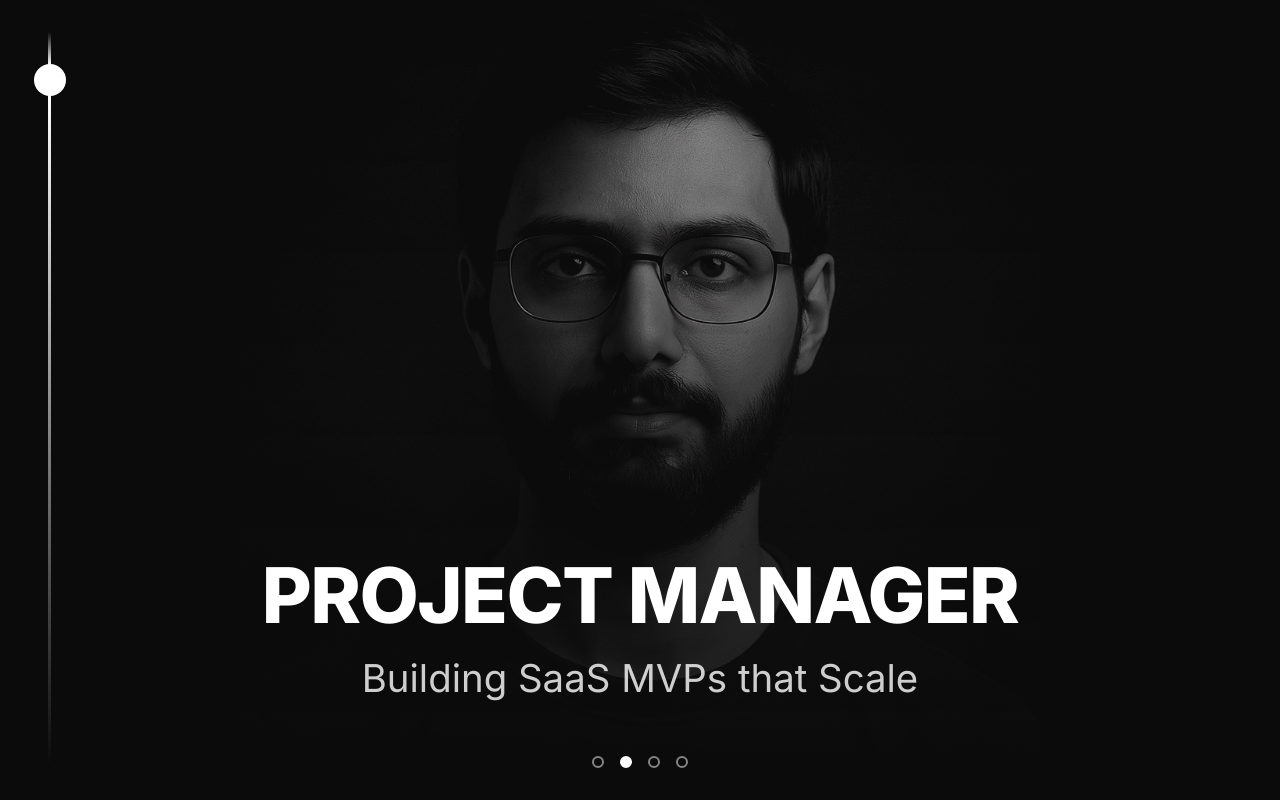
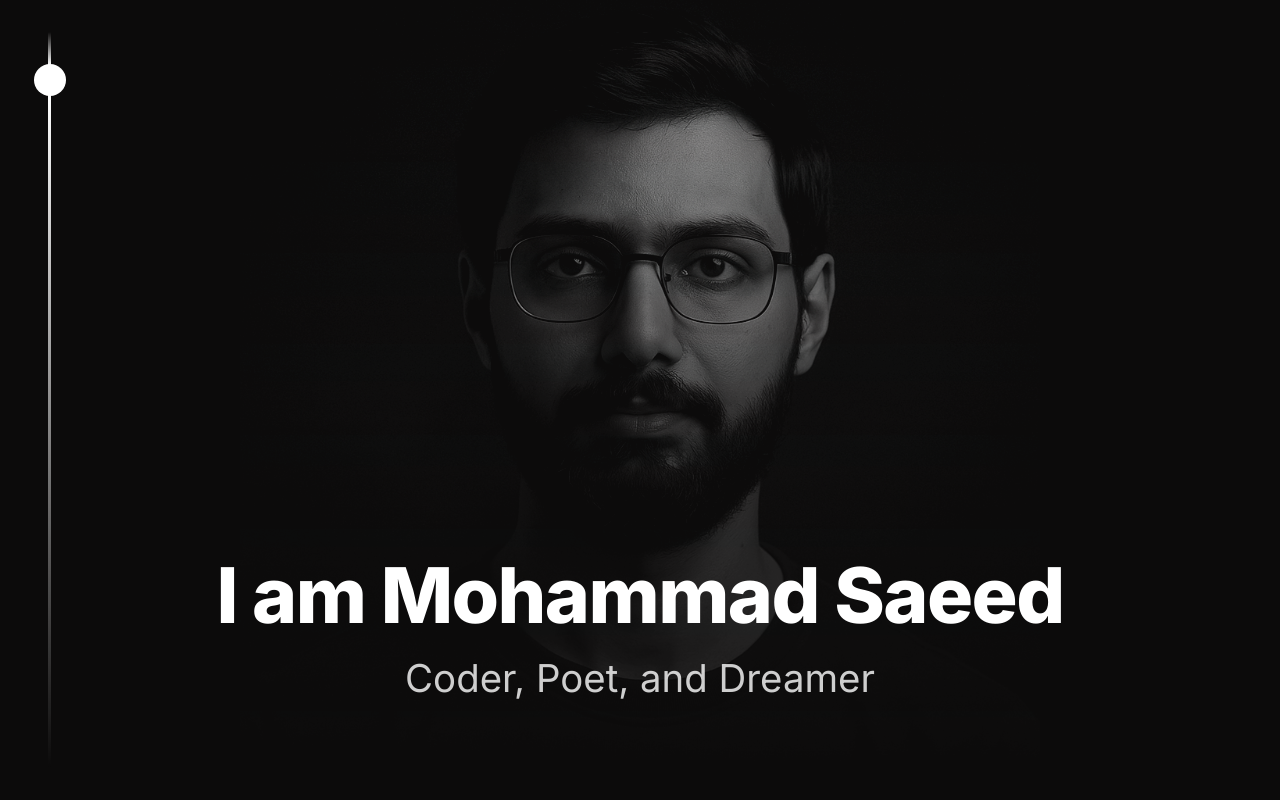
Before and after one commit to msaeedsaeedi/imsaeedsaeedi, an Angular app: page / in a window 1280 px wide. Built offline with nearby package versions, Linux system fonts and the light colour scheme.

Commit message:
feat: Intro separated

```diff
--- a/src/app/app.component.html
+++ b/src/app/app.component.html
@@ -2,12 +2,23 @@
 <div class="background-image"></div>
 <main #container>
   <!-- Introduction -->
-  <section class="intro-section">
+   <section class="intro-section">
     <app-slide-showcase
       [items]="introSlides"
       slideType="center"
+      [showIndicators]="false"
+      [titleStyles]="{ textTransform: 'normal' }"
+    />
+  </section>
+
+  <!-- Roles -->
+  <section class="roles-section">
+    <app-slide-showcase
+      [items]="roleSlides"
+      slideType="normal"
       [animationDuration]="5000"
       [autoplay]="true"
+      leadingText="I AM"
       [showIndicators]="true"
     />
   </section>
--- a/src/app/app.component.ts
+++ b/src/app/app.component.ts
@@ -20,29 +20,34 @@
       title: 'I am Mohammad Saeed',
       subtitle: 'Coder, Poet, and Dreamer',
     },
+  ];
+
+  readonly roleSlides: SlideItem[] = [
     {
       title: 'Project Manager',
-      subtitle: 'Building SaaS MVPs that Scale',
+      description: 'Building SaaS MVPs that Scale',
     },
     {
       title: 'Software Engineer',
-      subtitle: 'Crafting Digital Solutions',
+      description: 'Crafting Digital Solutions',
     },
     {
       title: 'Product Owner',
-      subtitle: 'Turning Ideas into Reality',
+      description: 'Turning Ideas into Reality',
     },
   ];
 
   readonly projectsData: SlideItem[] = [
     {
       title: 'Uniflowco',
-      description: 'An enterprise-level real-time timetable system for universities to streamline tasks. It helps students and faculty stay updated and organized with regular, timely updates, and assists faculty in managing their classes.',
+      description:
+        'An enterprise-level real-time timetable system for universities to streamline tasks. It helps students and faculty stay updated and organized with regular, timely updates, and assists faculty in managing their classes.',
     },
     {
       title: 'Taskana',
-      description: 'A task management SaaS application designed to help teams and individuals organize, prioritize, and track their tasks efficiently. It offers features like task assignment, deadlines, progress tracking, and collaboration tools to enhance productivity.',
-    }
+      description:
+        'A task management SaaS application designed to help teams and individuals organize, prioritize, and track their tasks efficiently. It offers features like task assignment, deadlines, progress tracking, and collaboration tools to enhance productivity.',
+    },
   ];
 
   readonly skillsData: SlideItem[] = [
```
